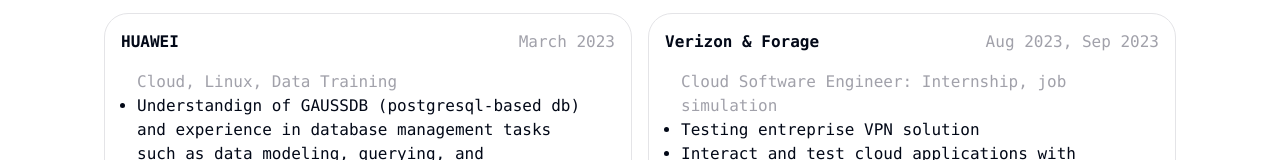
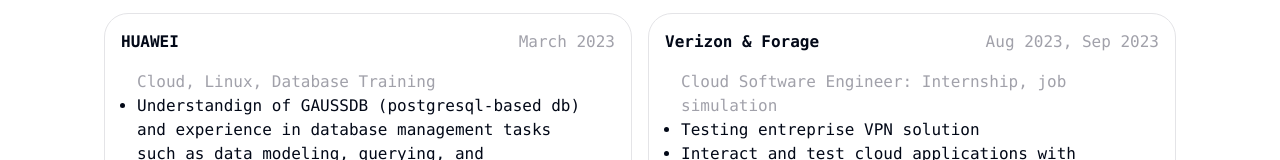
Before and after one commit to larbi-ishak/portfolio, a Next.js app: page /resume in a window 1280 px wide. Shown: the part 537-697 px from the top of the page. Built offline with nearby package versions, Linux system fonts and the light colour scheme.

Commit message:
minor change

```diff
--- a/app/resume/page.tsx
+++ b/app/resume/page.tsx
@@ -93,7 +93,7 @@
               </div>
               <div className="p-4">
                 <h3 className="text-zinc-400">
-                  Cloud, Linux, Data Training
+                  Cloud, Linux, Database Training
                 </h3>
                 <ul style={{ listStyleType: "disc" }}>
                   <li>Understandign of GAUSSDB (postgresql-based db) and experience in database management tasks such as data modeling, querying, and optimization.</li>
```
